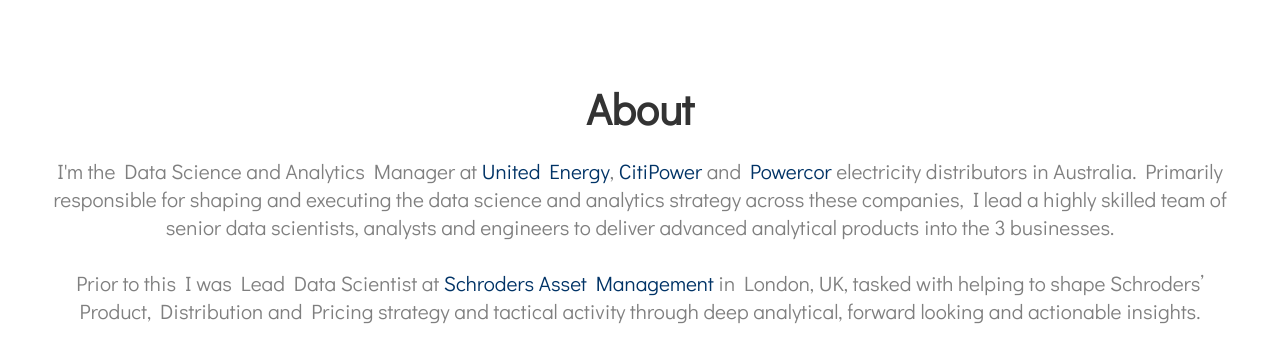
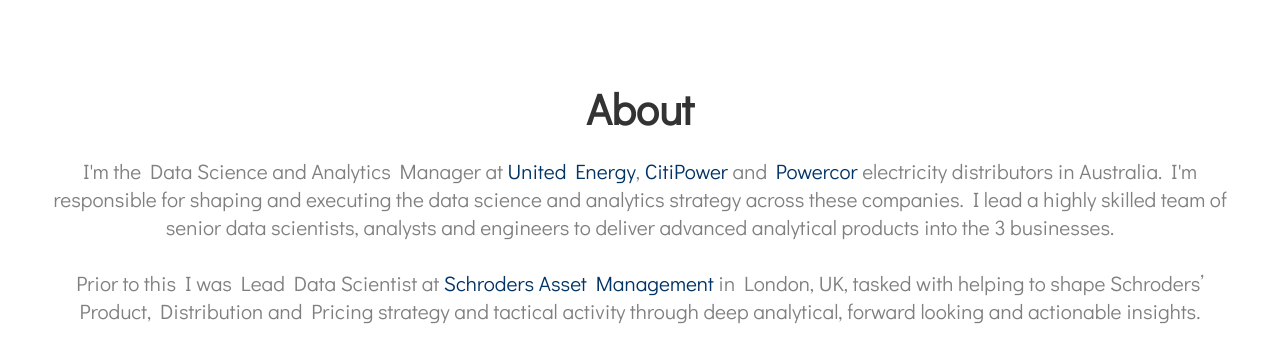
Before and after one commit to ThomasHandscomb/ThomasHandscomb.github.io, a Jekyll site: the page built from index.html, in a window 1280 px wide. Shown: the part 493-846 px from the top of the page. Built offline with Jekyll 4.4.1, drawn with Linux system fonts in a browser that asks for light colours.

Commit message:
adjust container

```diff
--- a/css/main.css
+++ b/css/main.css
@@ -85,7 +85,8 @@
 	{
 		overflow: hidden;
 		margin: 0em auto;
-		width: 1200px;
+		width:100%;
+		max-width: 1200px;
 	}
 
 	.blogcontainer
@@ -312,7 +313,9 @@
 	.box4_TH,
 	.box5_TH
 	{
-		width: 240px;
+		width: 100%;
+		max-width: 240px;
+		height: auto
 	}
 
 	.box1_TH,
--- a/index.html
+++ b/index.html
@@ -11,7 +11,7 @@
 			<h2>About</h2> <br>
 			<span class="byline">I'm the Data Science and Analytics Manager at <a href = "https://www.unitedenergy.com.au/">United Energy</a>,
 				 <a href = "https://www.citipower.com.au/">CitiPower</a> and <a href = "https://www.powercor.com.au/">Powercor</a> electricity distributors in Australia.
-				 Primarily responsible for shaping and executing the data science and analytics strategy across these companies, I lead a highly skilled team of senior
+				 I'm responsible for shaping and executing the data science and analytics strategy across these companies. I lead a highly skilled team of senior
 				 data scientists, analysts and engineers to deliver advanced analytical products into the 3 businesses.
 			<br> <br>
 			Prior to this I was Lead Data Scientist at
```
